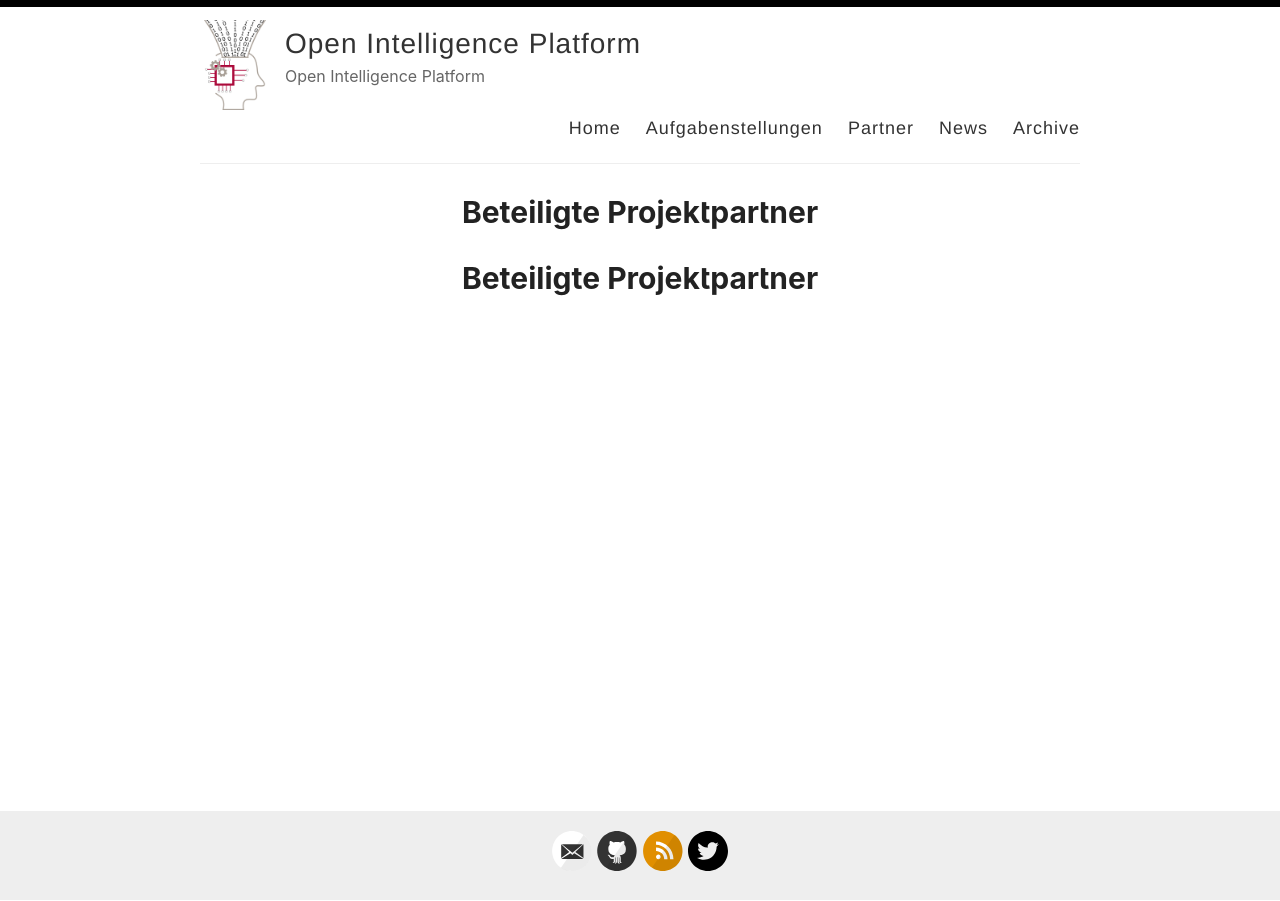
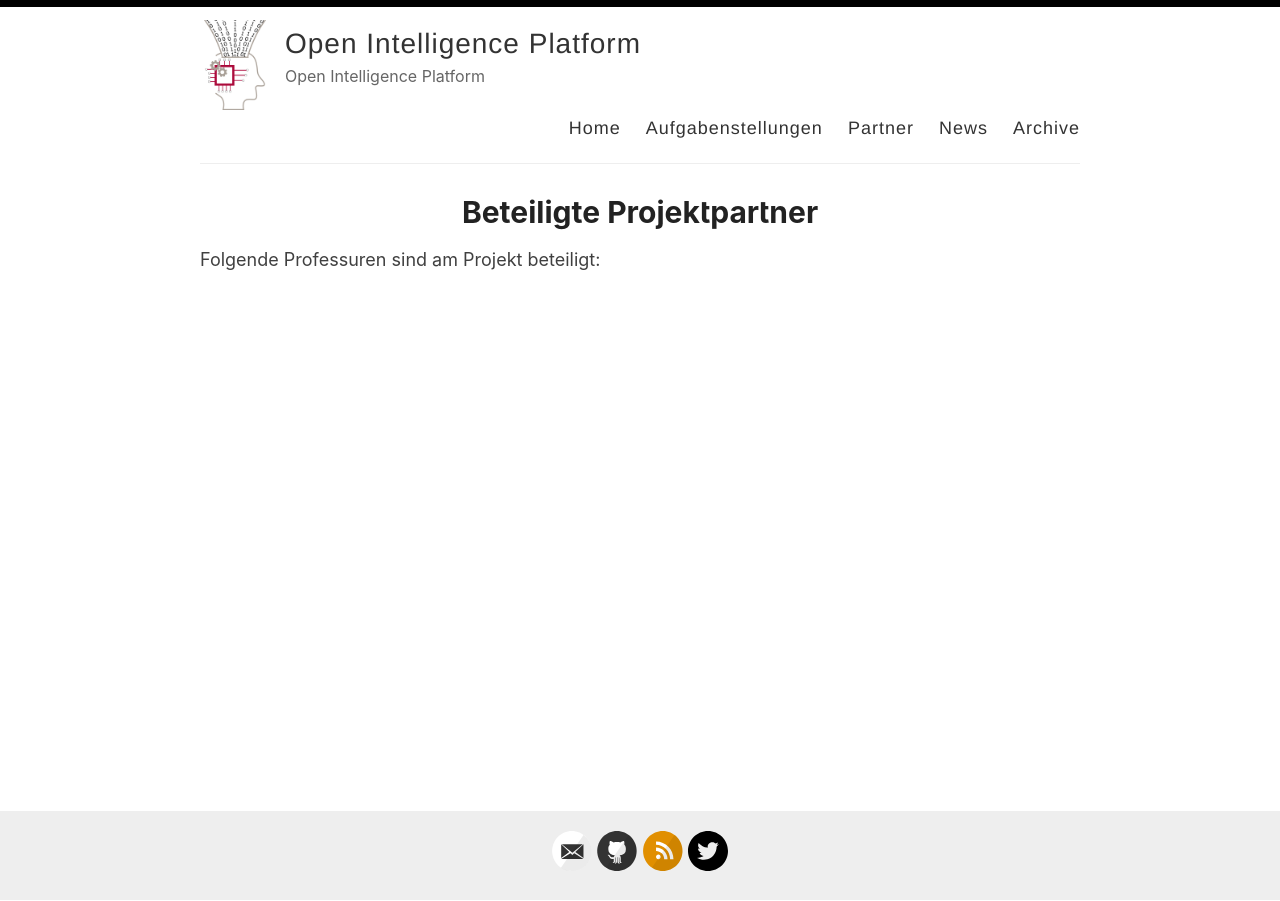
Before and after one commit to OpenIntelligencePlatform/OpenIntelligencePlatform.github.io, a Jekyll site: the page built from _pages/partners.md, in a window 1280 px wide. Built offline with Jekyll 4.4.1, drawn with Linux system fonts in a browser that asks for light colours.

Commit message:
Update partners.md

```diff
--- a/_pages/partners.md
+++ b/_pages/partners.md
@@ -4,4 +4,4 @@ title: Beteiligte Projektpartner
 permalink: /partners/
 ---
 
-# Beteiligte Projektpartner
+Folgende Professuren sind am Projekt beteiligt:
```
